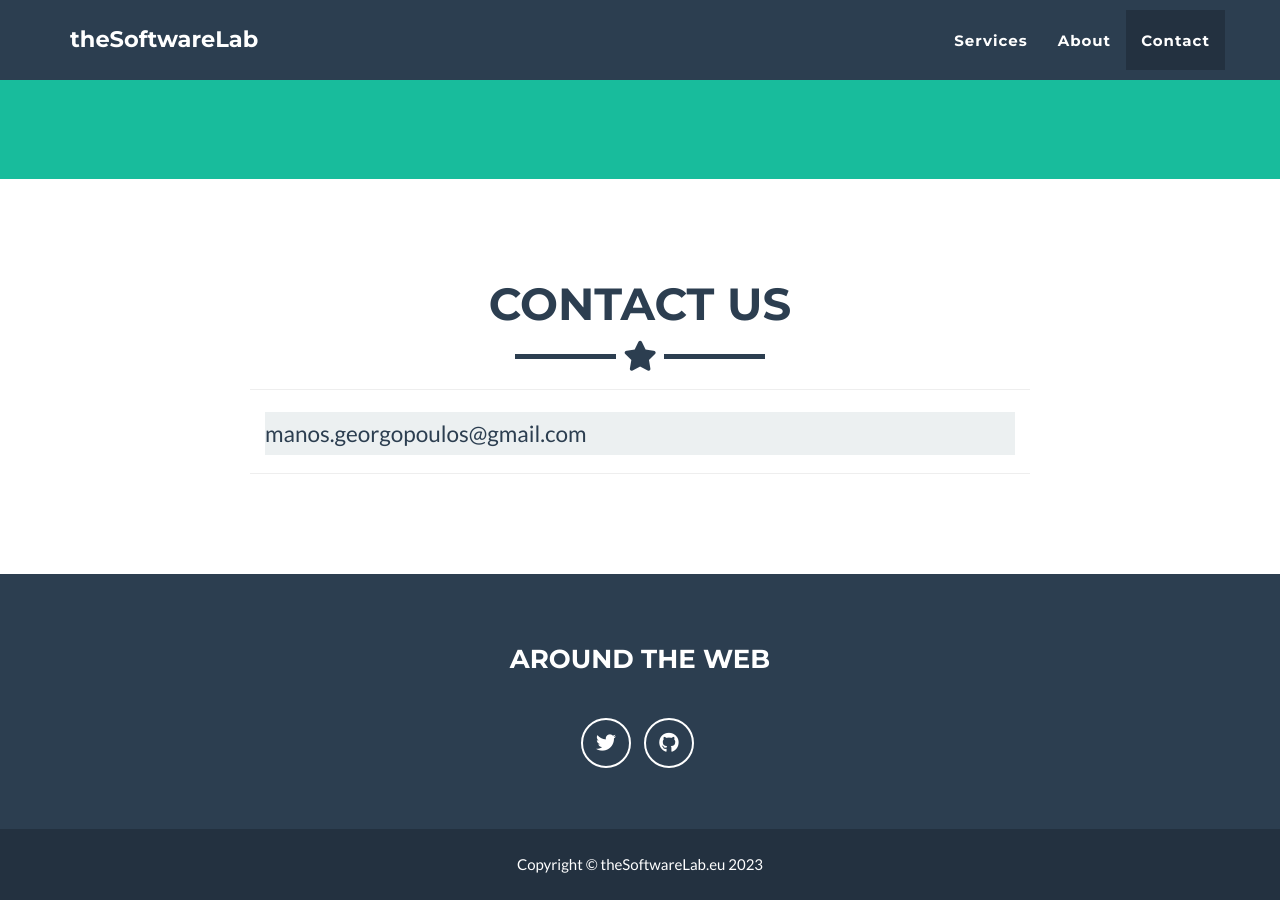
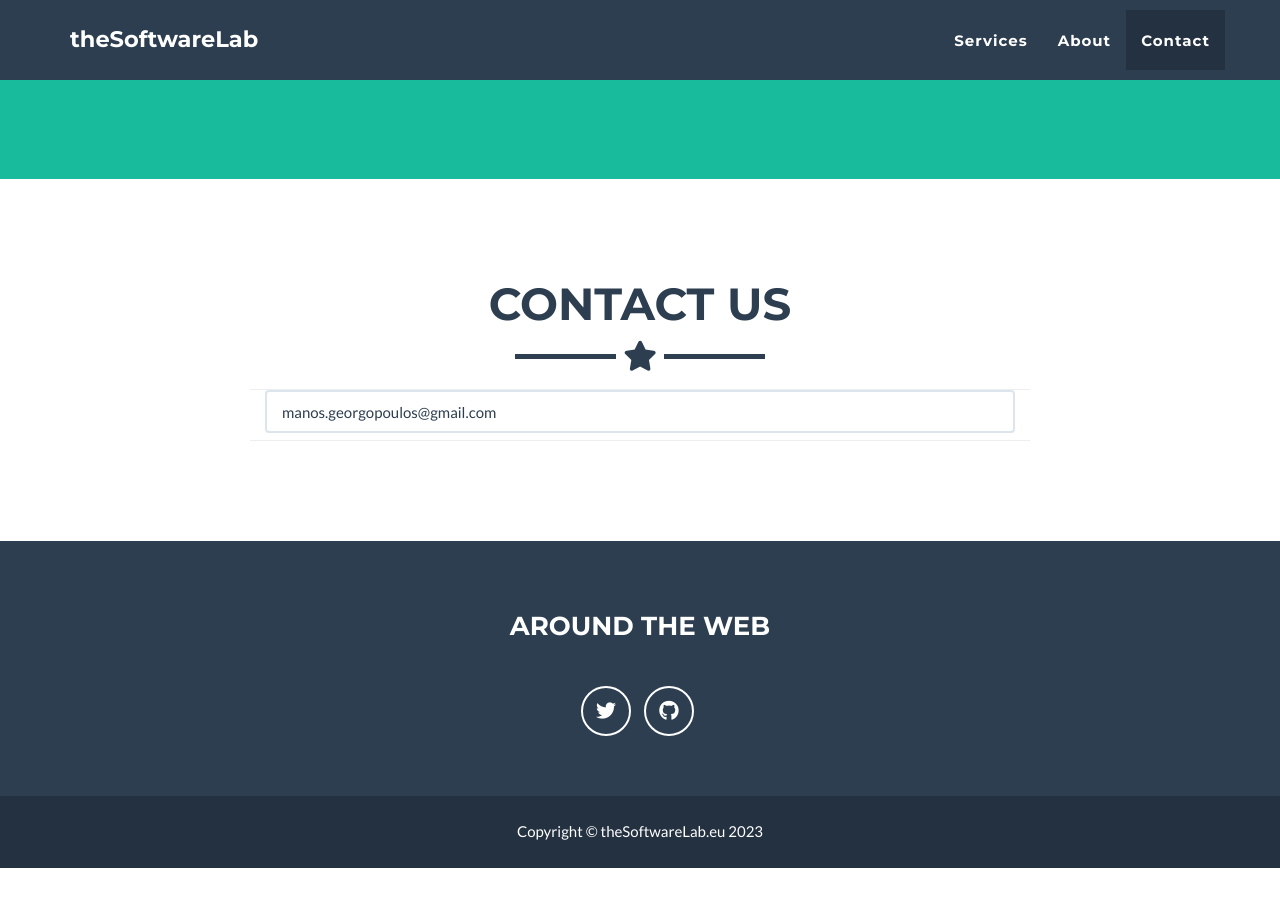
Before and after one commit to theSoftwareLab/thesoftwarelab.github.io, a Jekyll site: the page built from _posts/2014-07-18-project-1.markdown, in a window 1280 px wide and 900 px high, scrolled down 1154 px. Built offline with Jekyll 4.4.1, drawn with Linux system fonts in a browser that asks for light colours; after the commit the page ends 2022 px from its top, so only the background shows below that.

Commit message:
portofolio theme

```diff
--- a/_includes/contact_static.html
+++ b/_includes/contact_static.html
@@ -12,10 +12,7 @@
         <form name="sentMessage" id="contactForm" novalidate>
           <div class="row control-group">
             <div class="form-group col-xs-12 floating-label-form-group controls">
-              <label for="email">Email Address</label>
-              <input type="email" class="form-control" placeholder="Email Address" id="email" readonly
-                     value="manos.georgopoulos@gmail.com">
-            </div>
+              <div class="form-control" id="email">manos.georgopoulos@gmail.com</div>
           </div>
         </form>
       </div>
```
